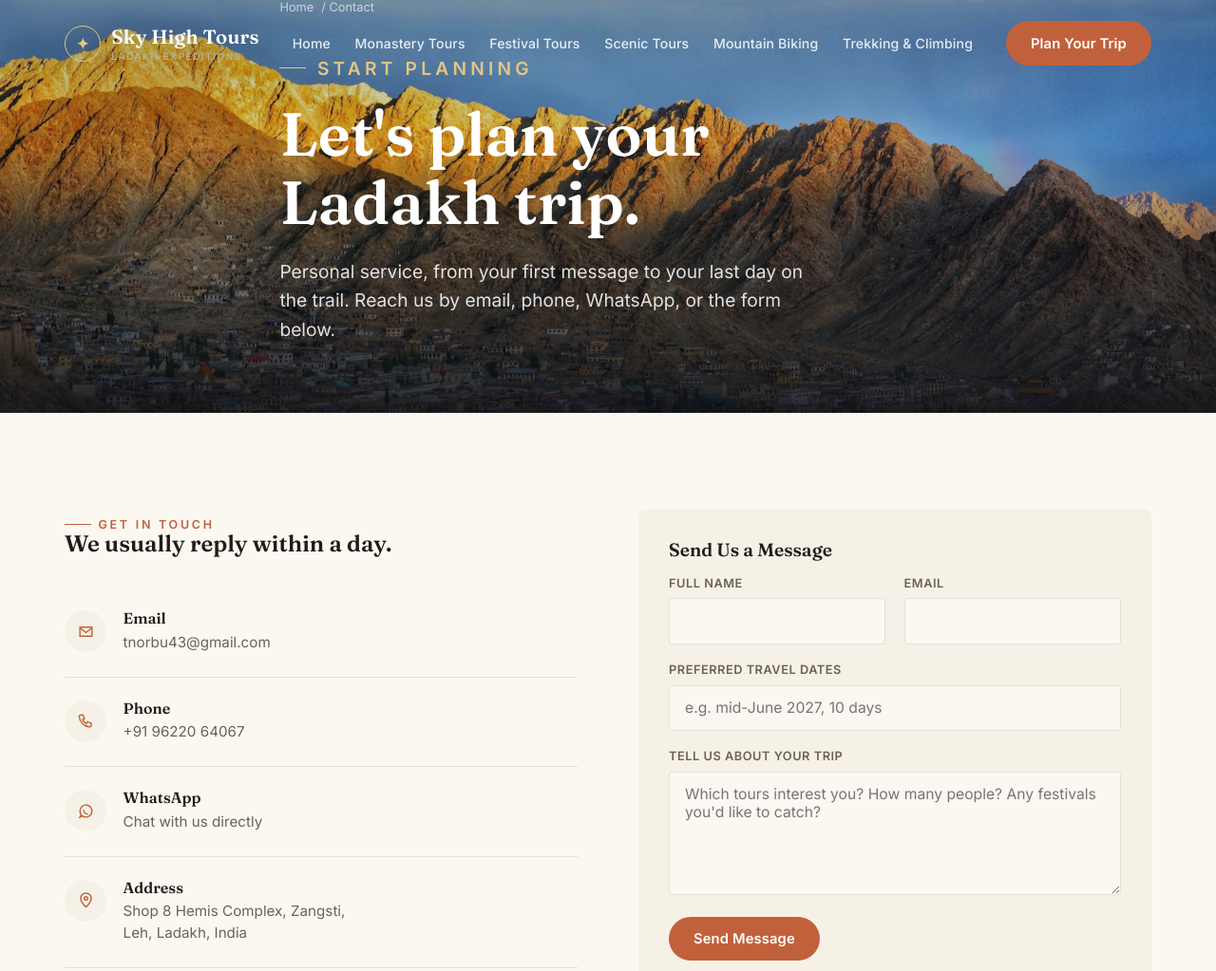
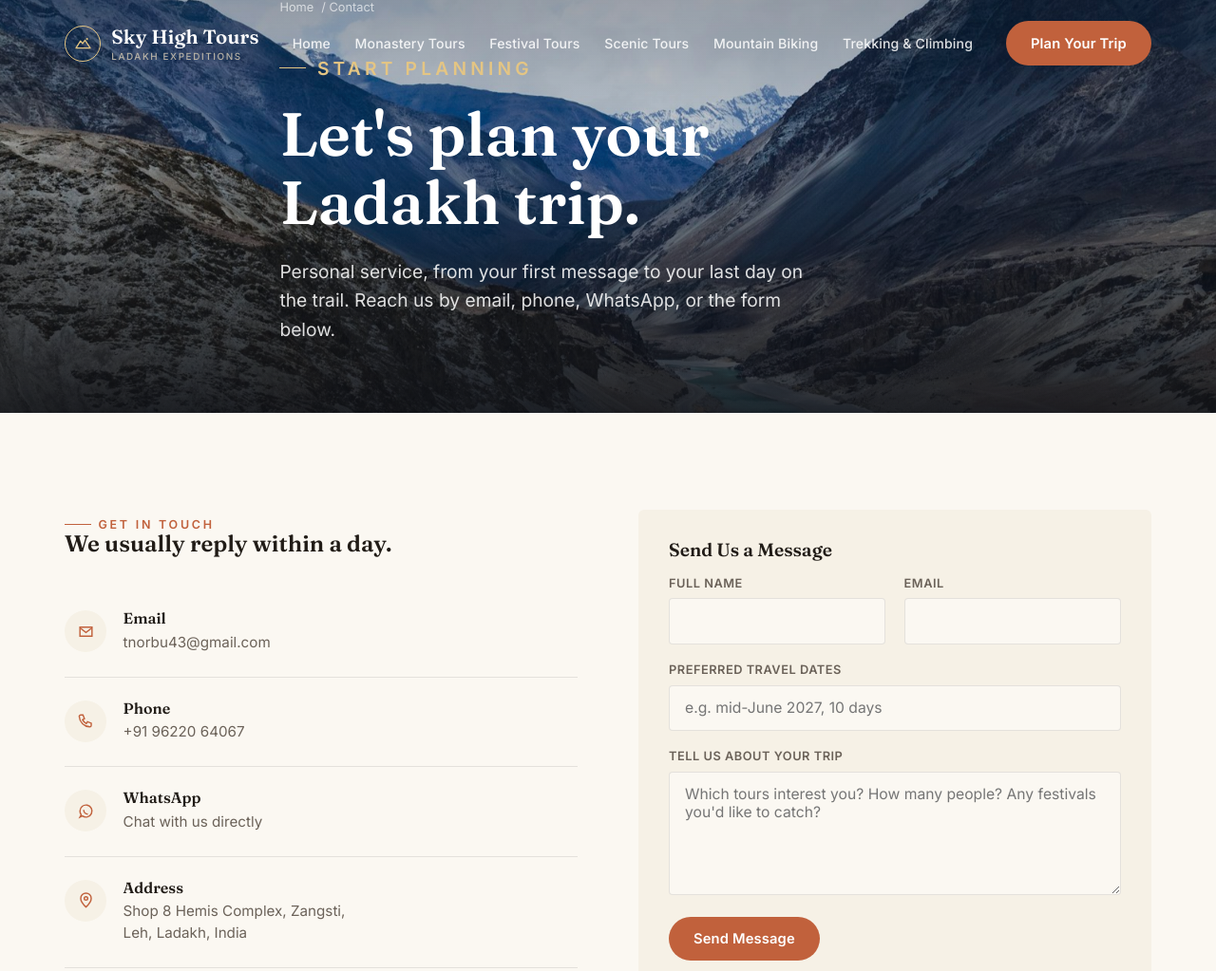
Before and after one commit to alexandrequ/sky-high-tours, a plain HTML site: page contact.html in a window 1280 px wide. Shown: the top 1023 px of the page at 95% size. Drawn offline with Linux system fonts and the light colour scheme.

Commit message:
Replace logo mark with mountain icon, swap contact hero photo
Logo now uses a minimalist mountain+sun line icon instead of the
sparkle glyph. Contact page hero swapped to a free-licensed Unsplash
shot of the Indus valley (the originally requested photo was
Unsplash+/paid, so substituted an equivalent free one already
verified for this project). Freed-up Leh town photo added to the
Monastery Tours gallery instead of being discarded.

```diff
--- a/assets/css/style.css
+++ b/assets/css/style.css
@@ -175,12 +175,17 @@ button { font-family: inherit; cursor: pointer; }
 .brand-mark {
   width: 38px;
   height: 38px;
+  flex-shrink: 0;
   border-radius: 50%;
   border: 1.5px solid var(--gold-soft);
   display: grid;
   place-items: center;
   color: var(--gold-soft);
   font-size: 1rem;
+}
+.brand-mark svg {
+  width: 19px;
+  height: 19px;
 }
 .brand small {
   display: block;
--- a/contact.html
+++ b/contact.html
@@ -16,7 +16,7 @@
 <header class="site-header" id="siteHeader">
   <div class="container">
     <a href="index.html" class="brand">
-      <span class="brand-mark">✦</span>
+      <span class="brand-mark"><svg viewBox="0 0 24 24" fill="none" stroke="currentColor" stroke-width="1.6" stroke-linecap="round" stroke-linejoin="round"><circle cx="17.3" cy="6.3" r="1.4" fill="currentColor" stroke="none"/><path d="M2.5 18.5L8.5 9l2.8 3.6L14.5 8l7 10.5H2.5z"/></svg></span>
       <span>Sky High Tours<small>Ladakh Expeditions</small></span>
     </a>
     <nav class="nav-links" aria-label="Primary">
@@ -55,7 +55,7 @@
 
   <section class="hero hero--page" style="min-height: 50vh;">
     <div class="hero-media">
-      <img src="assets/img/unsplash/ladakh-green-mountain-darsh2311.jpg" alt="Leh town at golden hour, beneath the mountains" />
+      <img src="assets/img/unsplash/ladakh-valley-lake-prabhavkashyapg.jpg" alt="The Indus valley winding through the Himalaya, Ladakh" />
     </div>
     <div class="container">
       <p class="breadcrumb"><a href="index.html">Home</a> / Contact</p>
@@ -149,7 +149,7 @@
     <div class="footer-grid">
       <div class="footer-brand">
         <a href="index.html" class="brand">
-          <span class="brand-mark">✦</span>
+          <span class="brand-mark"><svg viewBox="0 0 24 24" fill="none" stroke="currentColor" stroke-width="1.6" stroke-linecap="round" stroke-linejoin="round"><circle cx="17.3" cy="6.3" r="1.4" fill="currentColor" stroke="none"/><path d="M2.5 18.5L8.5 9l2.8 3.6L14.5 8l7 10.5H2.5z"/></svg></span>
           <span>Sky High Tours<small>Ladakh Expeditions</small></span>
         </a>
         <p>A locally owned and operated tour company based in Leh, Ladakh — custom monastery, festival, scenic, biking and trekking journeys for individual travellers and groups.</p>
```
Also changed, not shown: festival-dates.html (+2 -2 lines), festival-tours.html (+2 -2 lines), index.html (+2 -2 lines), monastery-tours.html (+3 -2 lines), mountain-biking.html (+2 -2 lines), scenic-tours.html (+2 -2 lines), trekking-climbing.html (+2 -2 lines).
